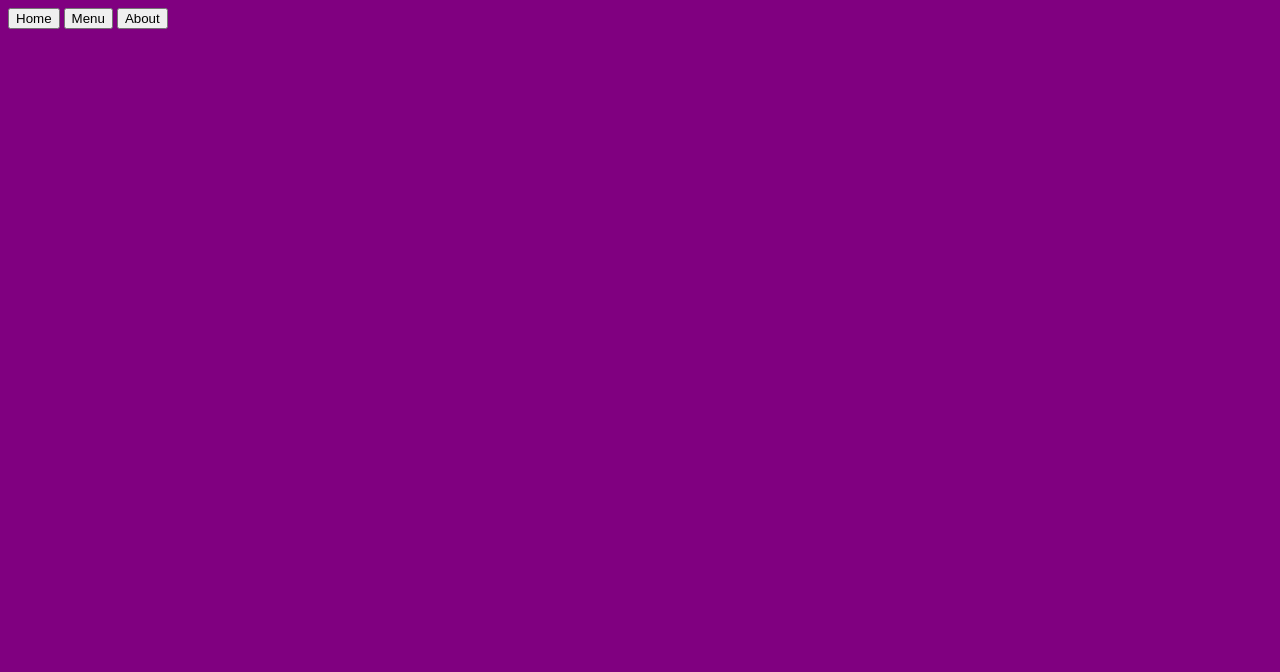
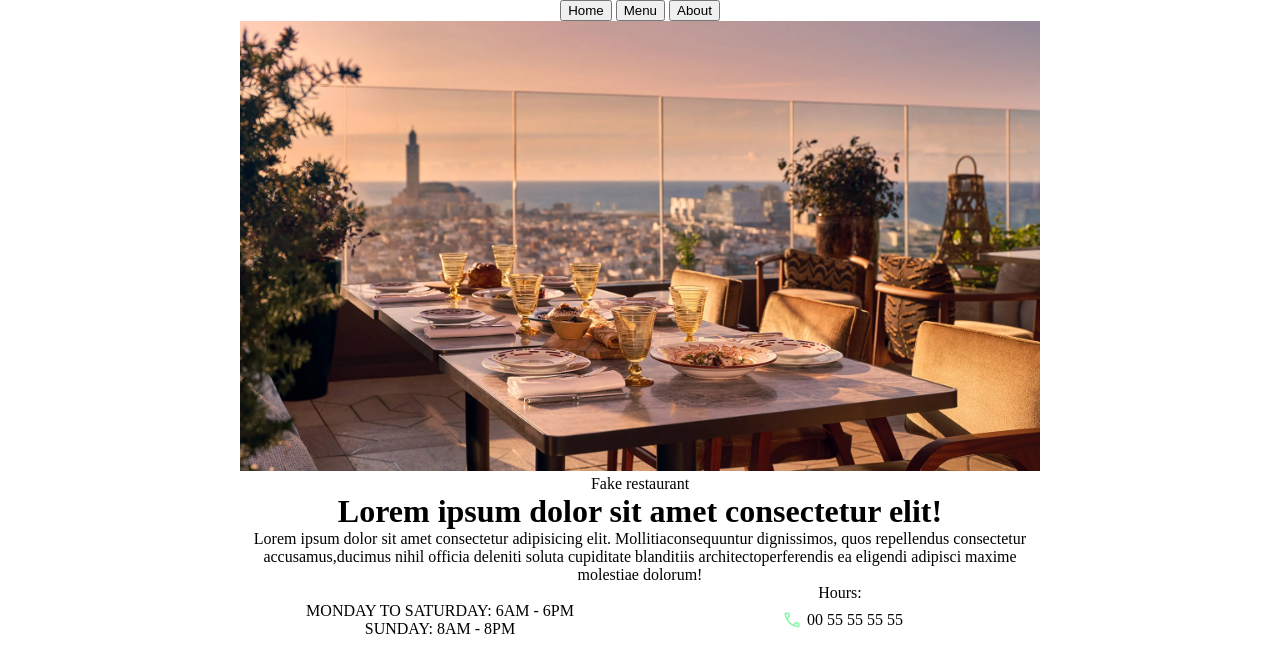
Before and after one commit to Dubu341/Project-Restaurant-Page-, a website built with webpack: page src/index.html in a window 1280 px wide. Built offline with nearby package versions, Linux system fonts and the light colour scheme.

Commit message:
add homepage content

```diff
--- a/package.json
+++ b/package.json
@@ -20,6 +20,7 @@
   "homepage": "https://github.com/Dubu341/Project-Restaurant-Page-#readme",
   "devDependencies": {
     "css-loader": "^7.1.5",
+    "html-loader": "^5.1.0",
     "html-webpack-plugin": "^5.6.8",
     "style-loader": "^4.0.0",
     "webpack": "^5.112.2",
--- /dev/null
+++ b/src/homeContent.js
@@ -0,0 +1,49 @@
+import roofTop from "/images/Le-Rooftop.jpg";
+import phoneSVG from "/images/call_24dp_E3E3E3_FILL0_wght400_GRAD0_opsz24.svg";
+
+function contents() {
+  const content = document.querySelector("#content");
+
+  function createElement(tag, className, text) {
+    let element = document.createElement(tag);
+    if (className) element.classList.add(className);
+    if (text) element.textContent = text;
+    return element;
+  }
+
+  const headImg = createElement("img");
+  const restaurant = createElement("span", "", "Fake restaurant");
+  const head = createElement(
+    "h1",
+    "",
+    "Lorem ipsum dolor sit amet consectetur elit!",
+  );
+  const description = createElement(
+    "p",
+    "",
+    "Lorem ipsum dolor sit amet consectetur adipisicing elit. Mollitiaconsequuntur dignissimos, quos repellendus consectetur accusamus,ducimus nihil officia deleniti soluta cupiditate blanditiis architectoperferendis ea eligendi adipisci maxime molestiae dolorum!",
+  );
+  const info = createElement("div", "info");
+  const openHours = createElement("div");
+  const hoursSpans = createElement("span", "", "Hours: ");
+  const hoursList = createElement("ol");
+  const weekDayList = createElement(
+    "list",
+    "",
+    "MONDAY TO SATURDAY: 6AM - 6PM",
+  );
+  const weekEndList = createElement("li", "", "SUNDAY: 8AM - 8PM");
+  const contact = createElement("div", "contact");
+  const phoneImg = createElement("img", "callSVG");
+  const phone = createElement("span", "", "00 55 55 55 55");
+
+  headImg.src = roofTop;
+  phoneImg.src = phoneSVG;
+
+  content.append(headImg, restaurant, head, description, info);
+
+  info.append(openHours, hoursSpans, hoursList, contact);
+  hoursList.append(weekDayList, weekEndList);
+  contact.append(phoneImg, phone);
+}
+export { contents };
--- a/src/index.js
+++ b/src/index.js
@@ -1,2 +1,4 @@
 import "./styles.css";
-console.log("hello");
+import { contents } from "./homeContent.js";
+
+contents();
--- a/src/styles.css
+++ b/src/styles.css
@@ -1,3 +1,38 @@
+/* body {
+  background-color: purple;
+} */
+* {
+  margin: 0;
+}
 body {
-  background-color: purple;
+  display: grid;
+  place-items: center;
 }
+header,
+#content {
+  text-align: center;
+  width: 800px;
+}
+img {
+  width: 800px;
+}
+.callSVG {
+  filter: brightness(0) saturate(100%) invert(86%) sepia(30%) saturate(548%)
+    hue-rotate(76deg) brightness(101%) contrast(92%);
+  width: 20px;
+}
+.info {
+  display: grid;
+  place-items: center;
+  grid-template-columns: 1fr 1fr;
+}
+.contact {
+  display: grid;
+  place-items: center;
+  grid-template-columns: 30px 1fr;
+}
+ol {
+  list-style-type: none;
+  padding-left: 0;
+  margin-left: 0;
+}
--- a/webpack.config.js
+++ b/webpack.config.js
@@ -29,6 +29,10 @@ export default {
         test: /\.(png|svg|jpg|jpeg|gif)$/i,
         type: "asset/resource",
       },
+      {
+        test: /\.html$/i,
+        use: ["html-loader"],
+      },
     ],
   },
 };
```
Also changed, not shown: images/Le-Rooftop.jpg (added), images/call_24dp_E3E3E3_FILL0_wght400_GRAD0_opsz24.svg (added), 1 other file.
